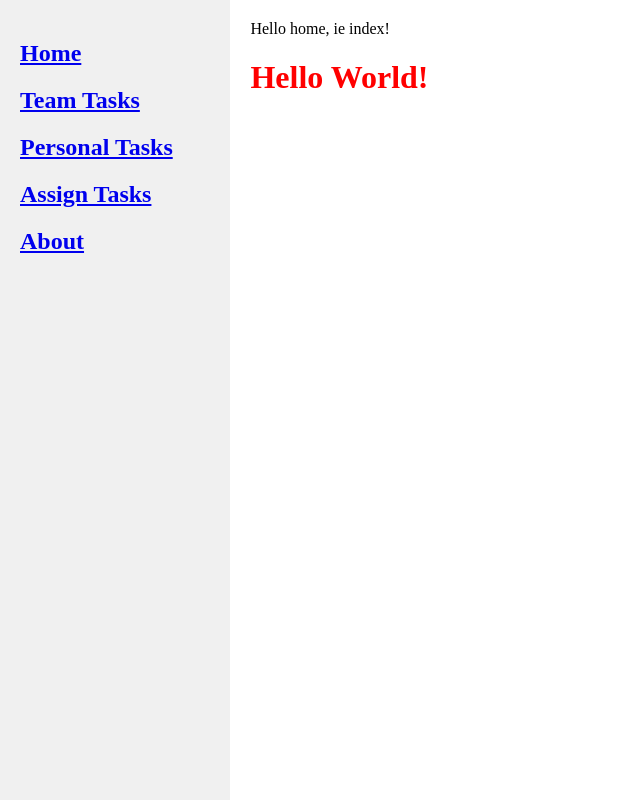
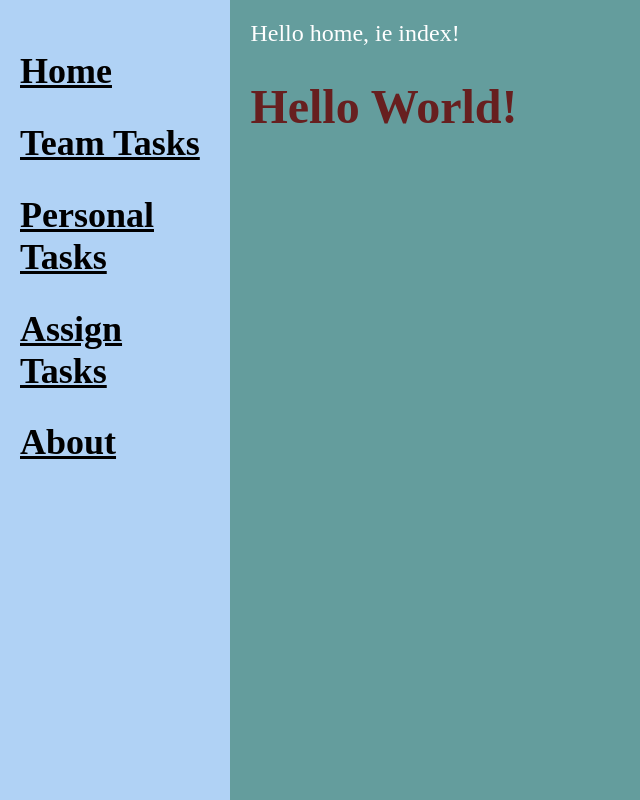
Before and after one commit to Krrithik/TaskManagerApp-React, a React (Vite) app: page / in a window 1280 px wide. Shown: the whole page, without its empty margins (0-640 px from the left). Built offline with nearby package versions, Linux system fonts and the light colour scheme.

Commit message:
start of css changes

```diff
--- a/src/style.css
+++ b/src/style.css
@@ -3,14 +3,43 @@
 }
 
 body{
+    background-color: rgb(100, 157, 157);
     margin: 0;
     padding: 0;
+    color: white;
+    font-size: x-large;
+}
+
+input{
+    background-color: rgb(198, 198, 202);
+    font-size: medium;
+}
+
+select{
+    background-color: rgb(198, 198, 202);
+    font-size: medium;
+}
+
+button{
+    background-color: rgb(198, 198, 202);
+    font-size: medium;
 }
 
 h1{
-    color: red;
+    color: rgb(103, 31, 31);
 }
 
+a{
+    color: black;
+}
+
+a:hover{
+    color: white;
+}
+
+h3{
+    color: rgb(103,31,31);
+}
 .app-container{
     display: flex;
     width: 100%;
@@ -23,7 +52,7 @@ h1{
     width: 18%; /* Adjust as needed */
     height: 100vh;
     overflow-y: auto;
-    background-color: #f0f0f0;
+    background-color: #b0d2f5;
     padding: 20px;
   }
 
```
